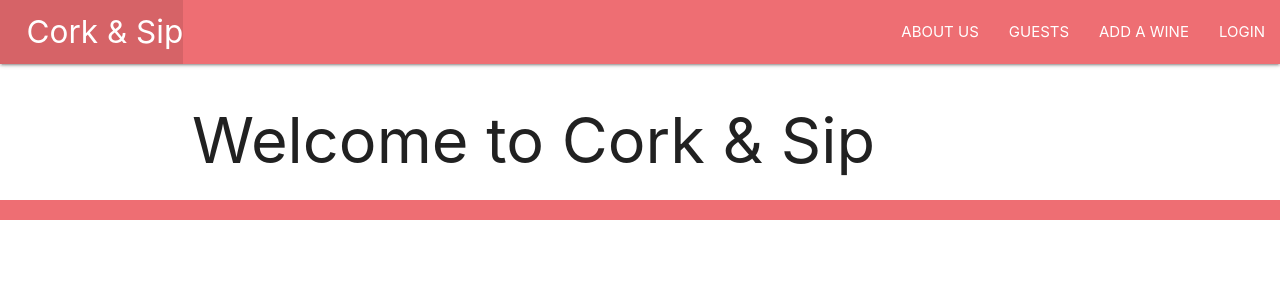
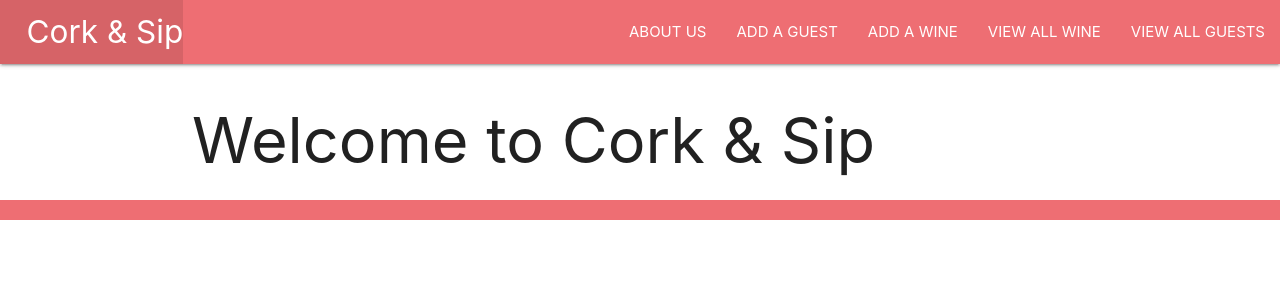
Before and after one commit to AnthonnyyP/Cork-and-Sip, a Django app: page / in a window 1280 px wide. Shown: the top 300 px of the page. Run offline with Django 4.2, Linux system fonts and the light colour scheme.

Commit message:
update base2

```diff
--- a/corkandsip/main_app/templates/base.html
+++ b/corkandsip/main_app/templates/base.html
@@ -19,9 +19,10 @@
         </ul>
         <ul class="right">
           <li><a href="{% url 'ABOUT' %}">ABOUT US</a></li>
-          <li><a href="{% url 'INDEX' %}">GUESTS</a></li>
-          <li><a href="{% url 'ADD A WINE' %}">ADD A WINE</a></li>
-          <li><a href="{% url 'LOGIN' %}">LOGIN</a></li>
+          <li><a href="{% url 'LOGIN' %}">ADD A GUEST</a></li>
+          <li><a href="{% url 'UNKNOWN' %}">ADD A WINE</a></li>
+          <li><a href="{% url 'UNKNOWN' %}">VIEW ALL WINE</a></li>
+          <li><a href="{% url 'UNKNOWN' %}">VIEW ALL GUESTS</a></li>
         </ul>
       </div>
     </nav>
```
